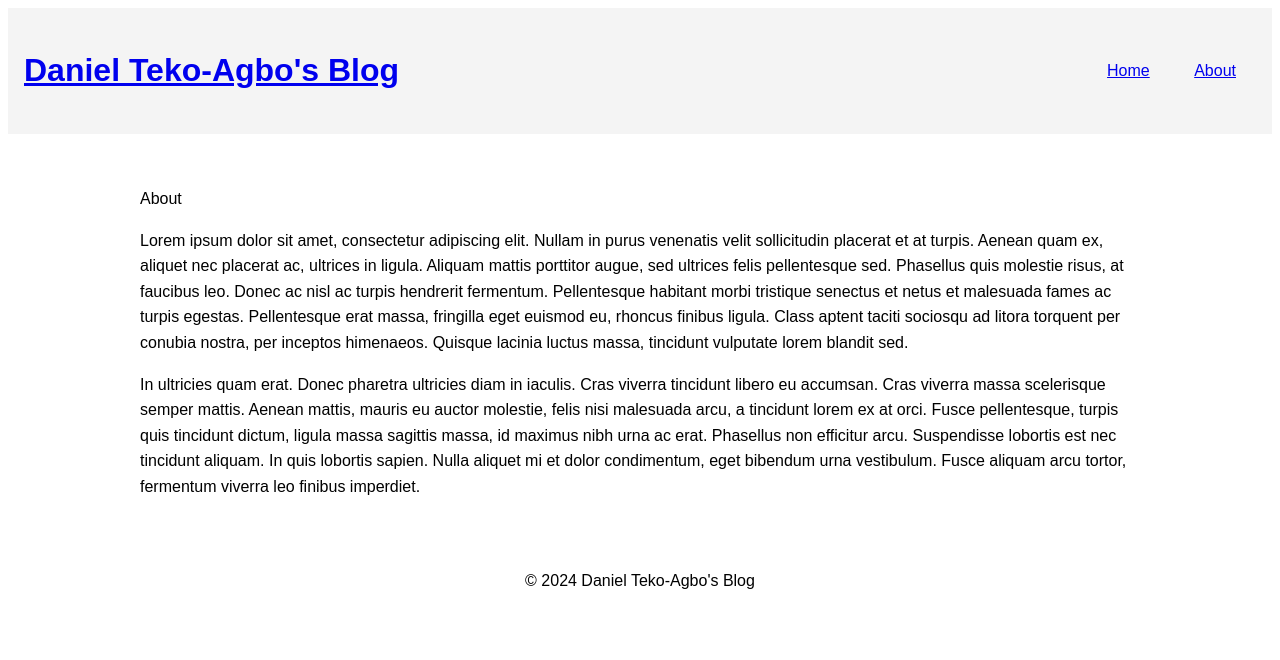
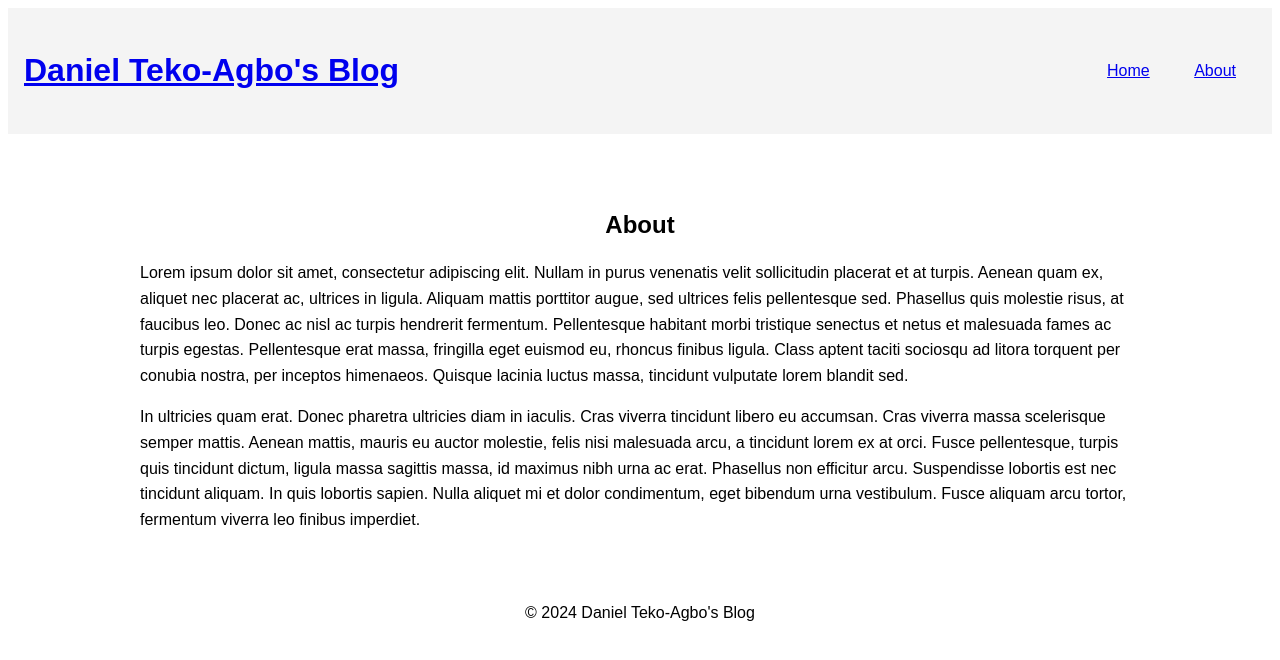
Before and after one commit to DanielTeko-Agbo/blog, a Jekyll site: the page built from about.md, in a window 1280 px wide. Shown: the top 660 px of the page. Built offline with Jekyll 4.4.1, drawn with Linux system fonts in a browser that asks for light colours.

Commit message:
Modified Content

```diff
--- a/_layouts/default.html
+++ b/_layouts/default.html
@@ -16,7 +16,7 @@
     </header>
 
     <main class="decent">
-        {{ page.title }}
+        <h2 class="center">{{ page.title }}</h2>
 
         {{ content }}
     </main>
--- a/_layouts/home.html
+++ b/_layouts/home.html
@@ -15,9 +15,6 @@ layout: default
   </section>
 
   {%- if site.posts.size > 0 -%}
-    <div class="article mt-4 mb-4">
-        <h4 class="center">{{ page.list_title | default: "Posts" }}</h4>
-    </div>
     {%- for post in site.posts -%}
         <div class="projcard-container">
             <div class="projcard projcard-blue">
```
